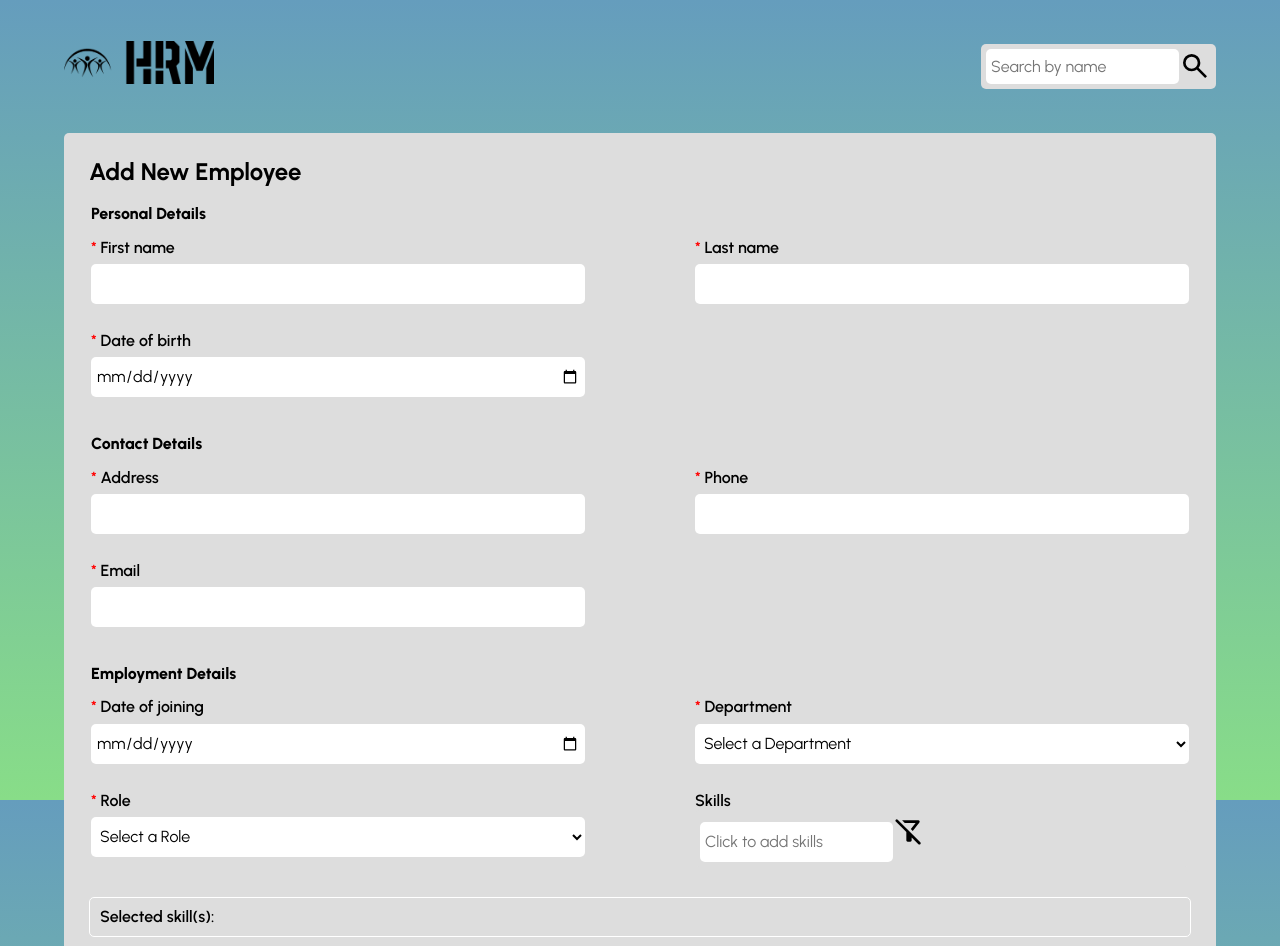
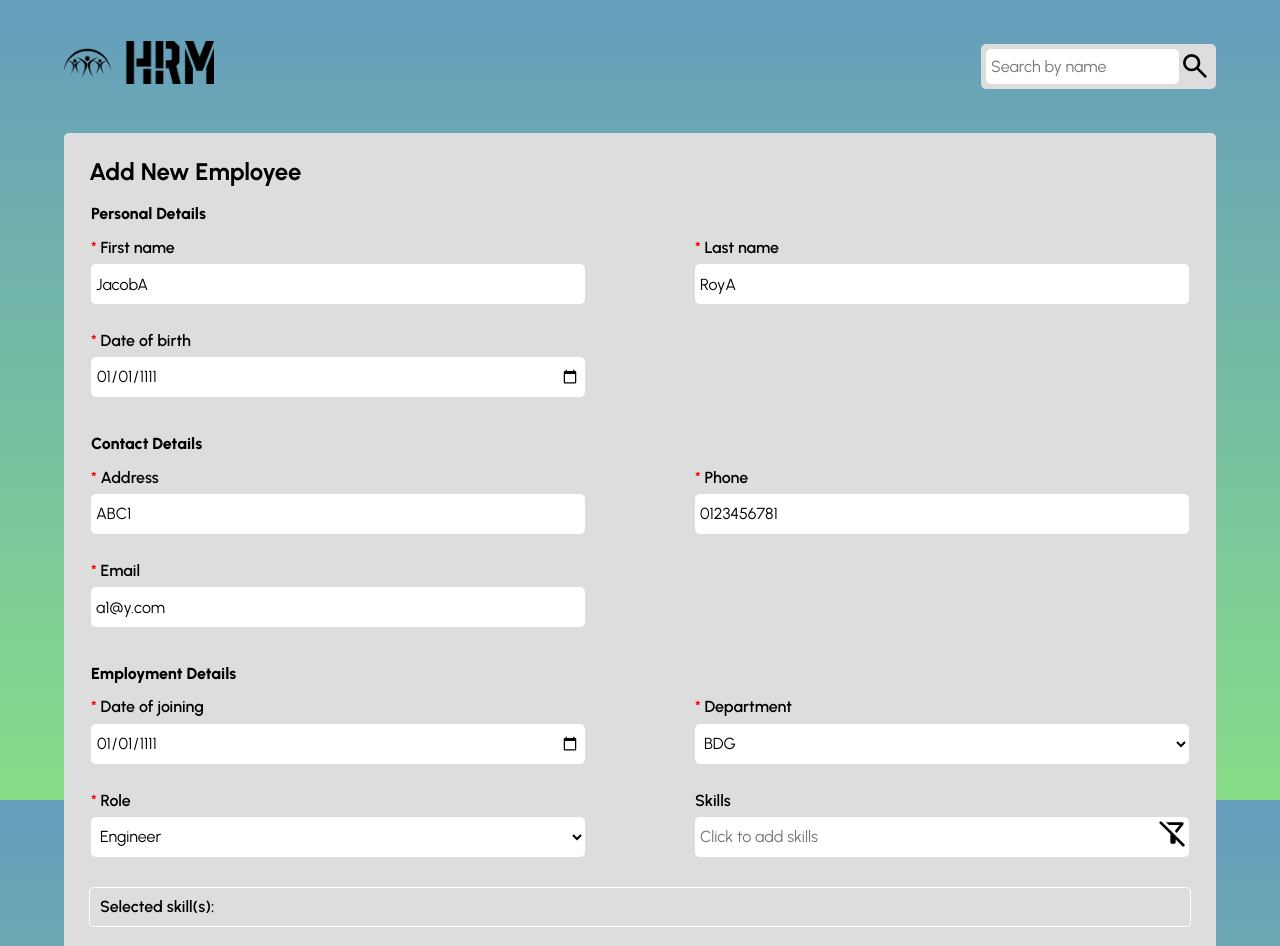
Before and after one commit to ashwin8448/react_HRM_App, a React (Vite) app: page /form_page/1000 in a window 1280 px wide. Shown: the top 946 px of the page. Built offline with nearby package versions, Linux system fonts and the light colour scheme.

Commit message:
Add employee functionality added

```diff
--- a/src/components/CustomDropdown/CustomDropdown.tsx
+++ b/src/components/CustomDropdown/CustomDropdown.tsx
@@ -1,7 +1,7 @@
 import React, { useState } from "react";
 import CustomDropdownWrapper from "./styles";
 import { skills } from "../../core/config/constants";
-import ICustomDropdown from "./types";
+import { ICustomDropdown } from "./types";
 
 const CustomDropdown = ({
   handleAddToSelectedSkills,
@@ -11,6 +11,7 @@
   children,
   placeholder,
   inputTag,
+  dropdownLocation
 }: ICustomDropdown) => {
   const [showSkills, setShowSkills] = useState(false);
   const handleBlur = (e: React.FocusEvent<HTMLInputElement>) => {
@@ -33,7 +34,7 @@
     );
   };
   return (
-    <CustomDropdownWrapper>
+    <CustomDropdownWrapper $dropdownLocation={dropdownLocation}>
       <div className="flex">
         <input
           type="text"
--- a/src/components/CustomDropdown/styles.ts
+++ b/src/components/CustomDropdown/styles.ts
@@ -1,13 +1,19 @@
 import styled from "styled-components";
+import { ICustomDropdownStyleProps } from "./types";
 
-const CustomDropdownWrapper = styled.div`
-  background-color: var(--search-bar);
-  padding: 5px;
+const CustomDropdownWrapper = styled.div<ICustomDropdownStyleProps>`
   border-radius: 5px;
   position: relative;
 
+  ${(props) =>
+    props.$dropdownLocation === "homepage"
+      ? `background-color: var(--search-bar);`
+      : `background-color: var(--input);`}
+  ${(props) => (props.$dropdownLocation === "homepage" ? `padding:5px;` : null)}
+
   input {
-    height: 35px;
+    height: 40px;
+    flex-grow: 1;
   }
 
   .options {
@@ -33,7 +39,7 @@
     background-color: var(--hover-bg);
   }
 
-  button{
+  button {
     padding: 0;
   }
 `;
--- a/src/components/Table/Table.tsx
+++ b/src/components/Table/Table.tsx
@@ -10,6 +10,7 @@
 import { useEmployeeContext } from "../../contexts/EmployeeContext";
 import { filterArray } from "../../utils/filterArray";
 import { sortEmployees } from "../../utils/sort";
+import { useContext } from "react";
 
 const TableHeader = ({ tableHeader, isSortable }: ITableHeader) => {
   const { sortConfig, updateSortConfig } = useEmployeeContext();
@@ -72,9 +73,10 @@
 };
 
 const Table = () => {
-  const { filters, sortConfig } = useEmployeeContext();
+  const { filters, sortConfig, employeesData } = useEmployeeContext();
+  console.log(employeesData);
   const filteredEmployees = sortEmployees(
-    filterArray(employees, filters),
+    filterArray(employeesData, filters),
     sortConfig
   );
   return (
--- a/src/components/TableOptions/TableOptions.tsx
+++ b/src/components/TableOptions/TableOptions.tsx
@@ -42,7 +42,7 @@
     inputTag.current!.value = "";
     setSkillsToDisplay(skills);
     setSelectedSkills([]);
-    updateFilters({skills:[]});
+    updateFilters({ skills: [] });
   };
 
   return (
@@ -59,6 +59,7 @@
           </Button>
         </Link>
         <CustomDropdown
+          dropdownLocation="homepage"
           selectedSkills={selectedSkills}
           handleAddToSelectedSkills={handleAddToSelectedSkills}
           handleSkillsToDisplay={handleSkillsToDisplay}
--- a/src/pages/FormPage/FormPage.tsx
+++ b/src/pages/FormPage/FormPage.tsx
@@ -3,7 +3,7 @@
 import SelectedSkills from "../../components/SelectedSkills/SelectedSkills";
 import { formData, skills } from "../../core/config/constants";
 import FormWrapper from "./styles";
-import { Formik } from "formik";
+import { Formik, Form } from "formik";
 import * as Yup from "yup";
 import {
   MySelect,
@@ -11,11 +11,27 @@
 } from "../../components/CustomInput/CustomInput";
 import CustomDropdown from "../../components/CustomDropdown/CustomDropdown";
 import Button from "../../components/Button/Button";
+import validationSchema from "./validationSchema";
+import { IFormValues } from "./types";
+import { useEmployeeContext } from "../../contexts/EmployeeContext";
+import { useNavigate, useParams } from "react-router-dom";
+import { filterArray } from "../../utils/filterArray";
 
 const FormPage = () => {
+  const { employeesData, updateEmployeesData } = useEmployeeContext();
+  const { employeeId } = useParams();
   const [selectedSkills, setSelectedSkills] = useState<string[]>([]);
   const [skillsToDisplay, setSkillsToDisplay] = useState<string[]>(skills);
   const inputTag = useRef<HTMLInputElement>(null);
+  const navigate = useNavigate();
+
+  let currentEmployee;
+  if (employeeId) {
+    [currentEmployee] = filterArray(employeesData, {
+      id: [Number(employeeId)],
+    });
+    // setSelectedSkills(currentEmployee.skills);
+  }
 
   const handleAddToSelectedSkills = (currentSkill: string) => {
     setSkillsToDisplay(
@@ -38,9 +54,27 @@
     setSkillsToDisplay(skills);
     setSelectedSkills([]);
   };
-  return (
-    <Formik
-      initialValues={{
+
+  const handleFormSubmit = (values: IFormValues) => {
+    //Random id assigned. remove this
+    const newData = { ...values, skills: selectedSkills, id: 1005 };
+    updateEmployeesData([...employeesData, newData]);
+    navigate("/");
+  };
+
+  const initialValues = employeeId
+    ? {
+        firstName: currentEmployee.firstName,
+        lastName: currentEmployee.lastName,
+        dob: currentEmployee.dob,
+        address: currentEmployee.address,
+        phone: currentEmployee.phone,
+        email: currentEmployee.email,
+        doj: currentEmployee.dob,
+        department: currentEmployee.department,
+        role: currentEmployee.role,
+      }
+    : {
         firstName: "",
         lastName: "",
         dob: "",
@@ -50,40 +84,15 @@
         doj: "",
         department: "",
         role: "",
-        jobType: "", // added for our select
-      }}
-      validationSchema={Yup.object({
-        firstName: Yup.string()
-          .max(15, "Must be 15 characters or less")
-          .required("Required"),
+      };
 
-        lastName: Yup.string()
-          .max(15, "Must be 15 characters or less")
-          .required("Required"),
-        dob: Yup.string().required("Required"),
-        address: Yup.string().required("Required"),
-        phone: Yup.string().required("Required"),
-        email: Yup.string().email("Invalid email address").required("Required"),
-        doj: Yup.string().required("Required"),
-        department: Yup.string().required("Required"),
-        role: Yup.string().required("Required"),
-        skill: Yup.string(),
-      })}
-      onSubmit={(values, { setSubmitting }) => {
-        setTimeout(() => {
-          alert(JSON.stringify(values, null, 2));
-          setSubmitting(false);
-        }, 400);
-      }}
-      // {(values, { setSubmitting }) => {
-      //   // const newEmployee = { ...values, id: "1000", skills: [] };
-      //   // employees.push(newEmployee);
-      //   // setSubmitting(false);
-      //   setTimeout(() => {
-      //     setSubmitting(false);
-      //   }, 1000);
-      // }}
+  return (
+    <Formik
+      initialValues={initialValues}
+      validationSchema={Yup.object(validationSchema)}
+      onSubmit={handleFormSubmit}
     >
+      <Form autoComplete="off">
         <FormWrapper className="page-content employee-details-form">
           <h2>Add New Employee</h2>
           {formData.map((fieldsetObj) => {
@@ -129,6 +138,7 @@
                       >
                         <label>Skills</label>
                         <CustomDropdown
+                          dropdownLocation="form"
                           selectedSkills={selectedSkills}
                           handleAddToSelectedSkills={handleAddToSelectedSkills}
                           handleSkillsToDisplay={handleSkillsToDisplay}
@@ -179,6 +189,7 @@
           <input className="primary-button" type="submit" value="Save" />
         </div> */}
         </FormWrapper>
+      </Form>
     </Formik>
   );
 };
--- a/src/pages/FormPage/styles.ts
+++ b/src/pages/FormPage/styles.ts
@@ -1,6 +1,6 @@
 import styled from "styled-components";
 
-const FormWrapper = styled.form`
+const FormWrapper = styled.div`
   h2 {
     margin-top: 0;
   }
@@ -23,7 +23,6 @@
 
   input,
   select {
-    margin: 7px 0 0 0;
     height: 40px;
   }
 
@@ -52,6 +51,9 @@
     width: 45%;
   }
 
+  label {
+    margin-bottom: 7px;
+  }
   .custom-dropdown {
     padding: 0;
     background-color: var(--input);
--- /dev/null
+++ b/src/pages/FormPage/types.ts
@@ -0,0 +1,11 @@
+export interface IFormValues {
+  firstName: string;
+  lastName: string;
+  dob: string;
+  address: string;
+  phone: string;
+  email: string;
+  doj: string;
+  department: string;
+  role: string;
+}
--- /dev/null
+++ b/src/pages/FormPage/validationSchema.ts
@@ -0,0 +1,25 @@
+import * as Yup from "yup";
+const validationSchema = {
+  firstName: Yup.string()
+    .max(15, "Must be 15 characters or less")
+    .matches(/^[a-zA-Z]+[a-zA-Z\s]*?[^0-9]$/, "Only alphabets are allowed")
+    .required("Required"),
+  lastName: Yup.string()
+    .max(15, "Must be 15 characters or less")
+    .matches(/^[a-zA-Z]+[a-zA-Z\s]*?[^0-9]$/, "Only alphabets are allowed")
+    .required("Required"),
+  dob: Yup.string().required("Required"),
+  address: Yup.string().required("Required"),
+  phone: Yup.string()
+    .matches(/^[0-9]+$/, "Only numbers allowed")
+    .test("is-ten-digits", "Must be exactly 10 characters", (value) => {
+      return value!.length === 10;
+    })
+    .required("Required"),
+  email: Yup.string().email("Invalid email address").required("Required"),
+  doj: Yup.string().required("Required"),
+  department: Yup.string().required("Required"),
+  role: Yup.string().required("Required"),
+};
+
+export default validationSchema;
--- a/src/pages/ViewEmployee/ViewEmployee.tsx
+++ b/src/pages/ViewEmployee/ViewEmployee.tsx
@@ -1,12 +1,13 @@
 import { useParams } from "react-router-dom";
 import SelectedSkills from "../../components/SelectedSkills/SelectedSkills";
 import DivWrapper from "./styles";
-import { employees } from "../../core/config/constants";
 import { filterArray } from "../../utils/filterArray";
+import { useEmployeeContext } from "../../contexts/EmployeeContext";
 
 const ViewEmployee = () => {
   const { employeeId } = useParams();
-  const [employee] = filterArray(employees, { id: [Number(employeeId)] });
+  const {employeesData} = useEmployeeContext();
+  const [employee] = filterArray(employeesData, { id: [Number(employeeId)] });
   return (
     <DivWrapper className="page-content">
       <div>
```
Also changed, not shown: src/components/CustomDropdown/types.ts (+7 -2 lines), src/contexts/EmployeeContext.tsx (+28 -3 lines), src/contexts/types.ts (+11 -1 lines). Lines whose indentation alone changed are shown as unchanged.
